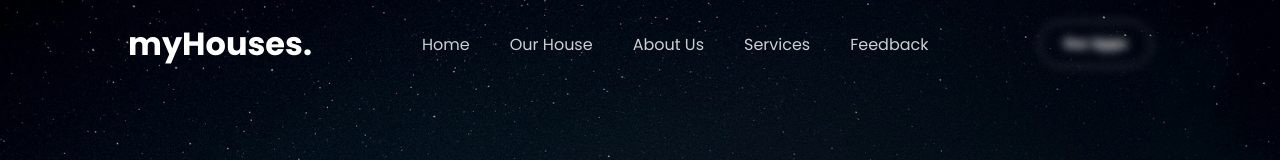
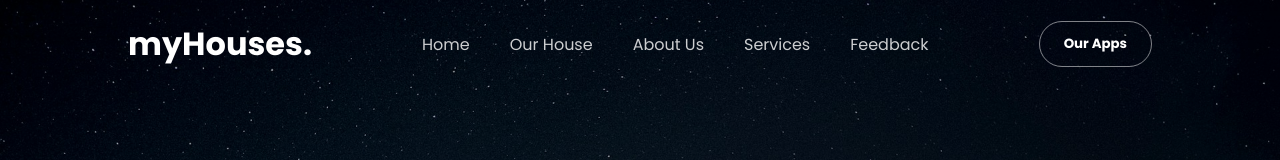
Before and after one commit to robbytrujillo/myhouse, a plain HTML site: page index.html in a window 1280 px wide. Shown: the top 160 px of the page. Drawn offline with Linux system fonts and the light colour scheme.

Commit message:
Introduction My Houses

```diff
--- a/dist/css/style.css
+++ b/dist/css/style.css
@@ -62,9 +62,10 @@ header {
     -moz-border-radius: 100px;
     -ms-border-radius: 100px;
     -o-border-radius: 100px;
-    filter: blur(5px);
+    position: relative;
 }
 
 .navbar .our-app-btn:before {
     content: "";
+    position: absolute;
 }
```
